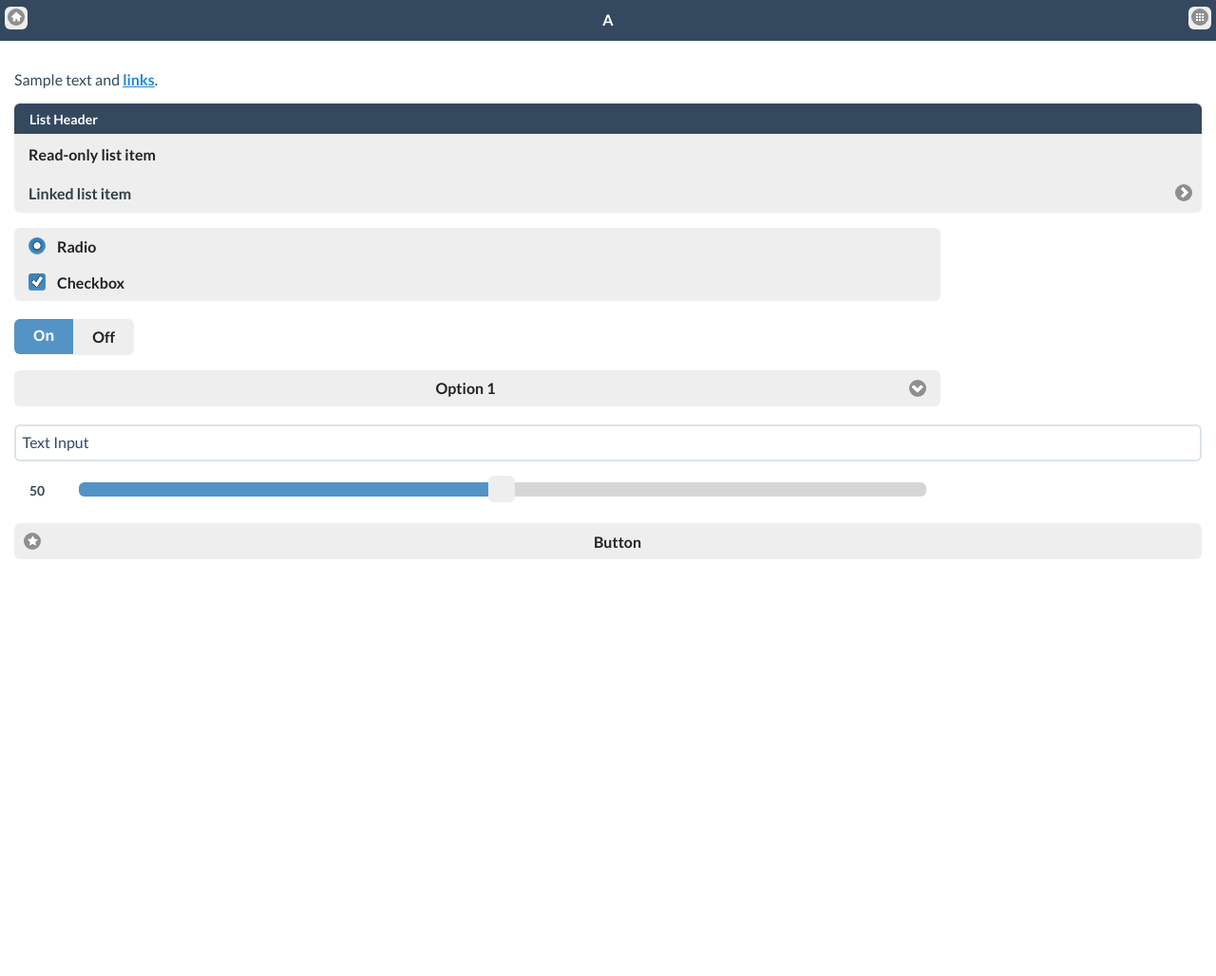
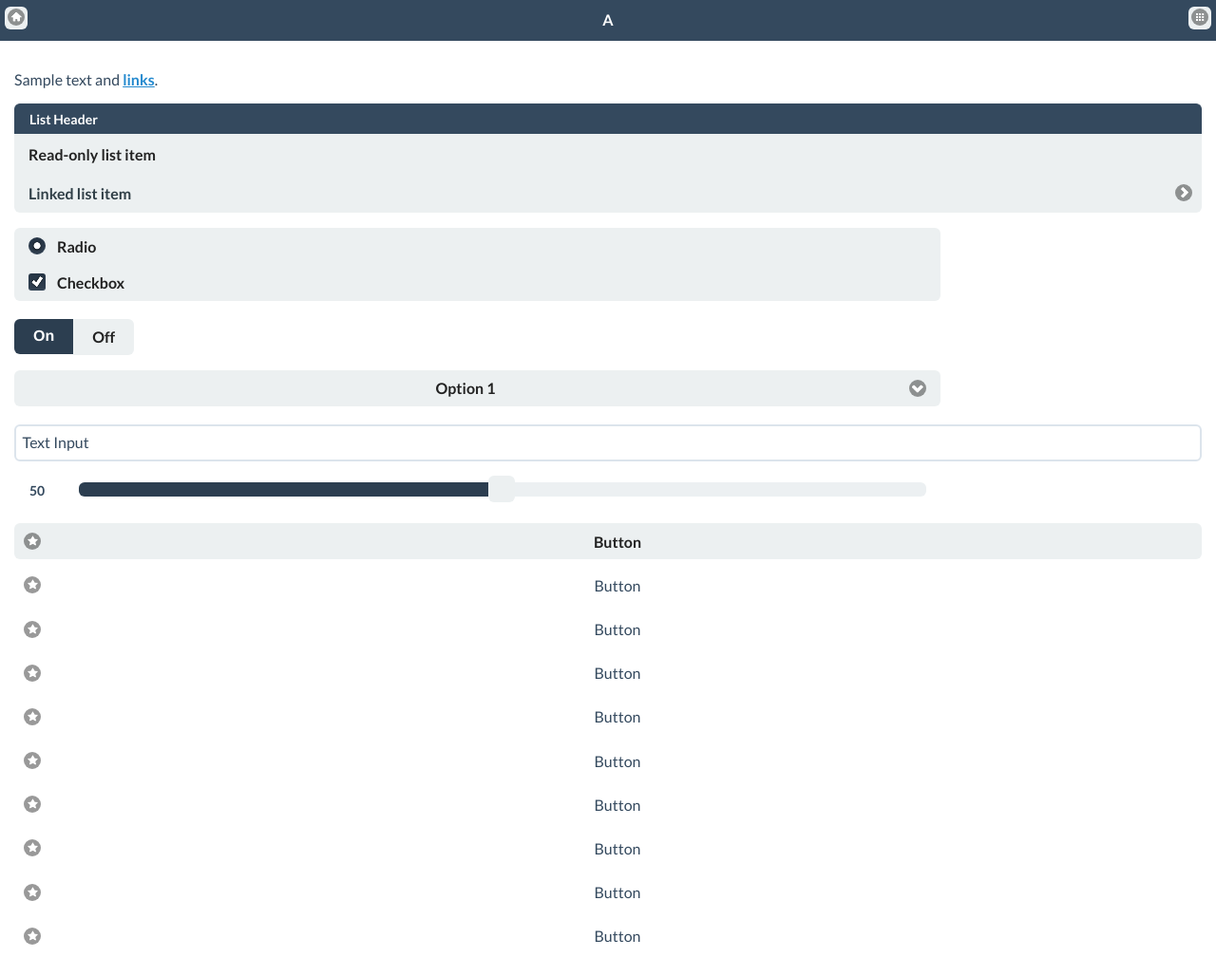
Before and after one commit to ququplay/jquery-mobile-flat-ui-theme, a plain HTML site: page index.html in a window 1280 px wide. Shown: the whole page at 95% size. Before the commit the page ends 800 px from the top, so only its background shows below. Drawn offline with Linux system fonts and the light colour scheme.

Commit message:
more changes with colors

```diff
--- a/index.html
+++ b/index.html
@@ -79,7 +79,16 @@
 			<input type="range" name="slider" value="50" min="0" max="100" data-form="ui-body-a" data-theme="a" data-highlight="true" />
 		</div>
 
-		<button data-icon="star" data-theme="a" data-form="ui-btn-up-a">Button</button>
+		<button data-icon="star" data-theme="a">Button</button>
+    <button data-icon="star" data-theme="b">Button</button>
+    <button data-icon="star" data-theme="c">Button</button>
+    <button data-icon="star" data-theme="d">Button</button>
+    <button data-icon="star" data-theme="e">Button</button>
+    <button data-icon="star" data-theme="f">Button</button>
+    <button data-icon="star" data-theme="g">Button</button>
+    <button data-icon="star" data-theme="h">Button</button>
+    <button data-icon="star" data-theme="i">Button</button>
+    <button data-icon="star" data-theme="j">Button</button>
 	</div>
 </div><!--end_swatches-->
 
--- a/jqm.starter.theme.css
+++ b/jqm.starter.theme.css
@@ -91,7 +91,7 @@
 
 .ui-btn-up-a {
 	/*border: 1px solid 		#cccccc*/ /*{a-bup-border}*/;
-	background: 			#eeeeee /*{a-bup-background-color}*/;
+	background: 			#ECF0F1 /*{a-bup-background-color}*/;
 	font-weight: bold;
 	color: 					#222222 /*{a-bup-color}*/;
 }
@@ -101,7 +101,7 @@
 }
 .ui-btn-hover-a {
 	/*border: 1px solid 		#bbbbbb*/ /*{a-bhover-border}*/;
-	background: 			#dfdfdf /*{a-bhover-background-color}*/;
+	background: 			#ECF0F2 /*{a-bhover-background-color}*/;
 	font-weight: bold;
 	color: 					#222222 /*{a-bhover-color}*/;
 }
@@ -112,7 +112,7 @@
 }
 .ui-btn-down-a {
 	/*border: 1px solid 		#bbbbbb*/ /*{a-bdown-border}*/;
-	background: 			#d6d6d6 /*{a-bdown-background-color}*/;
+	background: 			#ECF0F2 /*{a-bdown-background-color}*/;
 	font-weight: bold;
 	color: 					#222222 /*{a-bdown-color}*/;
 }
@@ -128,7 +128,6 @@
 	text-decoration: none;
 }
 
-
 /* Structure */
 
 /* links within "buttons"
@@ -143,7 +142,7 @@ a.ui-link-inherit {
 -----------------------------------------------------------------------------------------------------------*/
 .ui-btn-active {
 	/*border: 1px solid 		#2373a5*/ /*{global-active-border}*/;
-	background: 			#5393c5 /*{global-active-background-color}*/;
+	background: 			#2C3E50 /*{global-active-background-color}*/;
 	font-weight: bold;
 	color: 					#ffffff /*{global-active-color}*/;
 	cursor: pointer;
@@ -427,7 +426,7 @@ a.ui-link-inherit {
 }
 .ui-checkbox-on .ui-icon,
 .ui-radio-on .ui-icon {
-	background-color: #4596ce /*{global-active-background-color}*/; /* NOTE: this hex should match the active state color. It's repeated here for cascade */
+	background-color: #2C3E50 /*{global-active-background-color}*/; /* NOTE: this hex should match the active state color. It's repeated here for cascade */
 }
 
 /* loading icon */
```
